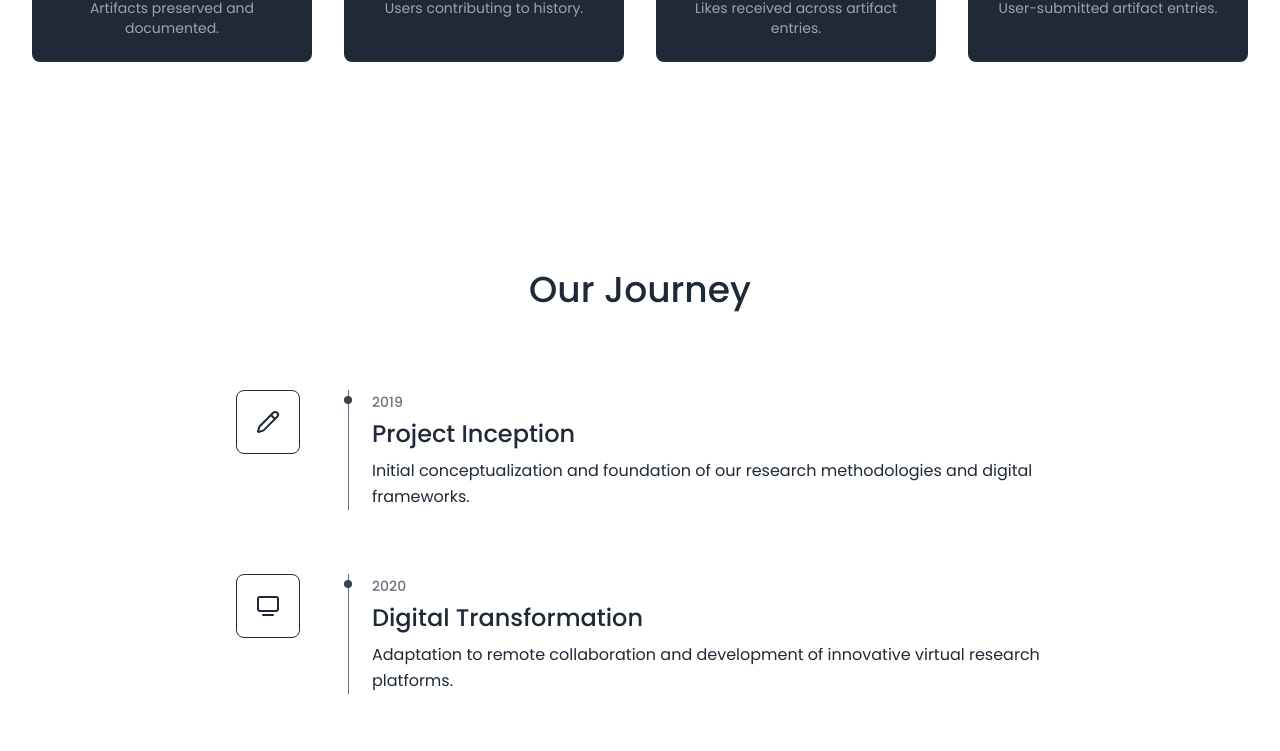
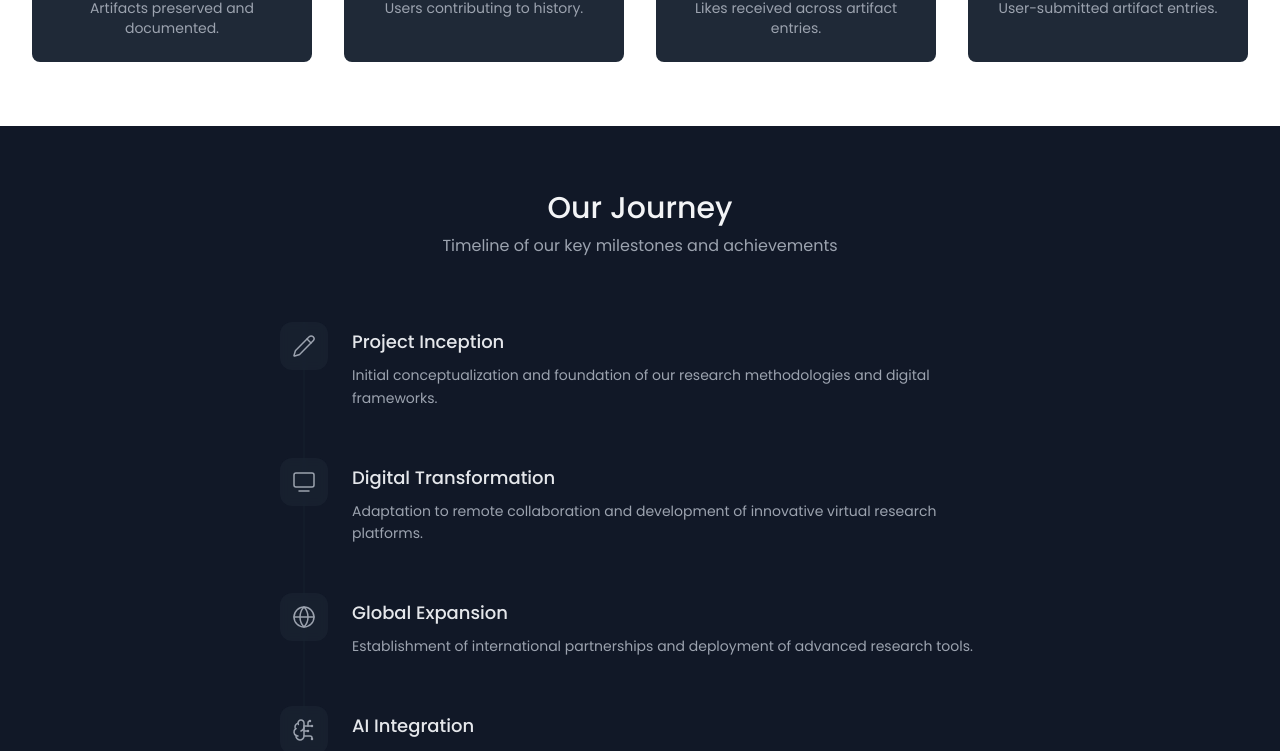
Before and after one commit to ornobaadi/Antiqo-Client-Upgrade, a React (Vite) app: page / in a window 1280 px wide. Shown: the part 1538-2289 px from the top of the page. Built offline with nearby package versions, Linux system fonts and the light colour scheme; no server answers.

Commit message:
timeline responsive

```diff
--- a/src/pages/Home/Timeline.jsx
+++ b/src/pages/Home/Timeline.jsx
@@ -1,32 +1,26 @@
 import { BrainCircuit, Globe, Pencil, TvMinimal } from 'lucide-react';
 
-const TimelineEvent = ({ year, title, description, icon: Icon }) => (
-    <div className="group flex gap-8 items-start mb-16 last:mb-0">
-        {/* Icon Column */}
-        <div className="w-20 flex-shrink-0">
-            <div className="w-16 h-16 rounded-lg border border-gray-800 p-2.5 flex items-center justify-center transition-colors">
-                <Icon className="w-full h-full text-gray-400 group-hover:text-gray-300" />
+const TimelineEvent = ({ index, title, description, icon: Icon }) => (
+    <div className="group relative flex gap-6 items-start mb-12 last:mb-0">
+        {/* Icon Container */}
+        <div className="relative">
+            <div className="w-12 h-12 rounded-xl bg-gray-800/50 flex items-center justify-center backdrop-blur-sm">
+                <Icon className="w-6 h-6 text-gray-400" strokeWidth={1.5} />
             </div>
+            {/* Number */}
+            <span className="absolute -top-1 -right-1 text-xs text-gray-500">
+                {index}
+            </span>
         </div>
 
-        {/* Content Column */}
-        <div className="flex-grow relative">
-            {/* Vertical line */}
-            <div className="absolute left-0 top-0 w-px h-full bg-gray-500 group-last:h-[40%]" />
-
-            {/* Dot */}
-            <div className="absolute left-0 top-[6px] w-2 h-2 bg-gray-700 rounded-full -translate-x-1 group-hover:bg-gray-600" />
-
         {/* Content */}
-            <div className="pl-6">
-                <span className="text-sm text-gray-500 font-medium">{year}</span>
-                <h3 className="text-2xl font-medium mt-1 transition-colors">
+        <div className="flex-1 pt-1.5">
+            <h3 className="text-lg font-medium text-gray-200 mb-2">
                 {title}
             </h3>
-                <p className="text-base mt-2 leading-relaxed max-w-2xl">
+            <p className="text-sm text-gray-400 leading-relaxed">
                 {description}
             </p>
-            </div>
         </div>
     </div>
 );
@@ -34,61 +28,72 @@ const TimelineEvent = ({ year, title, description, icon: Icon }) => (
 const Timeline = () => {
     const timelineEvents = [
         {
-            year: "2019",
             title: "Project Inception",
             description: "Initial conceptualization and foundation of our research methodologies and digital frameworks.",
-            illustration: () => (
-                <Pencil />
-            )
+            icon: Pencil
         },
         {
-            year: "2020",
             title: "Digital Transformation",
             description: "Adaptation to remote collaboration and development of innovative virtual research platforms.",
-            illustration: () => (
-                <TvMinimal />
-            )
+            icon: TvMinimal
         },
         {
-            year: "2021",
             title: "Global Expansion",
             description: "Establishment of international partnerships and deployment of advanced research tools.",
-            illustration: () => (
-                <Globe />
-            )
+            icon: Globe
         },
         {
-            year: "2022",
             title: "AI Integration",
             description: "Implementation of machine learning algorithms to enhance data analysis and prediction models.",
-            illustration: () => (
-                <BrainCircuit />
-            )
+            icon: BrainCircuit
         },
         {
-            year: "2023",
             title: "Breakthrough Innovations",
             description: "Major developments in our core technologies and methodologies, setting new industry standards.",
-            illustration: () => (
-                <svg viewBox="0 0 24 24" fill="none" stroke="currentColor" strokeWidth="1.5">
-                    <path strokeLinecap="round" strokeLinejoin="round" d="M12 18v-5.25m0 0a6.01 6.01 0 0 0 1.5-.189m-1.5.189a6.01 6.01 0 0 1-1.5-.189m3.75 7.478a12.06 12.06 0 0 1-4.5 0m3.75 2.383a14.406 14.406 0 0 1-3 0M14.25 18v-.192c0-.983.658-1.823 1.508-2.316a7.5 7.5 0 1 0-7.517 0c.85.493 1.509 1.333 1.509 2.316V18" />
+            icon: () => (
+                <svg
+                    viewBox="0 0 24 24"
+                    fill="none"
+                    stroke="currentColor"
+                    strokeWidth={1.5}
+                    className="w-6 h-6"
+                >
+                    <path
+                        strokeLinecap="round"
+                        strokeLinejoin="round"
+                        d="M12 18v-5.25m0 0a6.01 6.01 0 0 0 1.5-.189m-1.5.189a6.01 6.01 0 0 1-1.5-.189m3.75 7.478a12.06 12.06 0 0 1-4.5 0m3.75 2.383a14.406 14.406 0 0 1-3 0M14.25 18v-.192c0-.983.658-1.823 1.508-2.316a7.5 7.5 0 1 0-7.517 0c.85.493 1.509 1.333 1.509 2.316V18"
+                    />
                 </svg>
             )
         }
     ];
 
     return (
-        <section className="py-16">
-            <div className="container mx-auto px-4 sm:px-6 lg:px-8">
-                <h2 className="text-3xl md:text-4xl font-medium text-center my-10 lg:my-20">Our Journey</h2>
-                <div className="flex flex-col justify-center items-center">
-                    {timelineEvents.map((event, index) => (
+        <section className="py-16 bg-gray-900">
+            <div className="container max-w-3xl mx-auto px-6">
+                <div className="space-y-2 mb-16 text-center">
+                    <h2 className="text-3xl font-medium text-gray-100">
+                        Our Journey
+                    </h2>
+                    <p className="text-gray-400">
+                        Timeline of our key milestones and achievements
+                    </p>
+                </div>
+
+                <div className="relative">
+                    {/* Vertical line */}
+                    <div className="absolute top-0 left-6 w-px h-full bg-gray-800/50 transform -translate-x-1/2" />
+
+                    {/* Timeline events */}
+                    <div className="relative">
+                        {timelineEvents.map((event) => (
                             <TimelineEvent
-                            key={index}
+                                key={event.title}
+
                                 {...event}
-                            icon={event.illustration}
                             />
                         ))}
+                    </div>
                 </div>
             </div>
         </section>
--- a/src/pages/Home/TopContributors.jsx
+++ b/src/pages/Home/TopContributors.jsx
@@ -62,9 +62,9 @@ const TopContributors = () => {
     return (
         <section className="py-16">
             <div className="container mx-auto px-4 sm:px-6 lg:px-8">
-                <div className="flex justify-between items-center mb-12">
-                    <h2 className="text-3xl md:text-4xl font-medium text-center my-10 lg:my-20">Top Contributors</h2>
-                    <span className="text-sm text-gray-400">Last Updated: February 2024</span>
+                <div className="flex flex-col items-center my-10 lg:my-20 gap-5">
+                    <h2 className="text-3xl md:text-4xl font-medium text-center ">Top Contributors</h2><span className="text-sm text-gray-400">Last Updated: February 2024</span>
+
                 </div>
 
                 <div className="grid grid-cols-1 md:grid-cols-2 lg:grid-cols-3 gap-8">
--- a/src/shared/Navbar.jsx
+++ b/src/shared/Navbar.jsx
@@ -44,7 +44,7 @@ const Navbar = () => {
     </>;
 
     return (
-        <div className="navbar bg-base-100/60 sticky top-0 z-50 px-48 mx-auto backdrop-blur-xl">
+        <div className="navbar bg-base-100/60 sticky top-0 z-50 px-2 lg:px-48 mx-auto backdrop-blur-xl">
             <div className="navbar-start">
                 <div className="dropdown">
                     <div tabIndex={0} role="button" className="btn btn-ghost lg:hidden">
```
Lines whose indentation alone changed are shown as unchanged.
